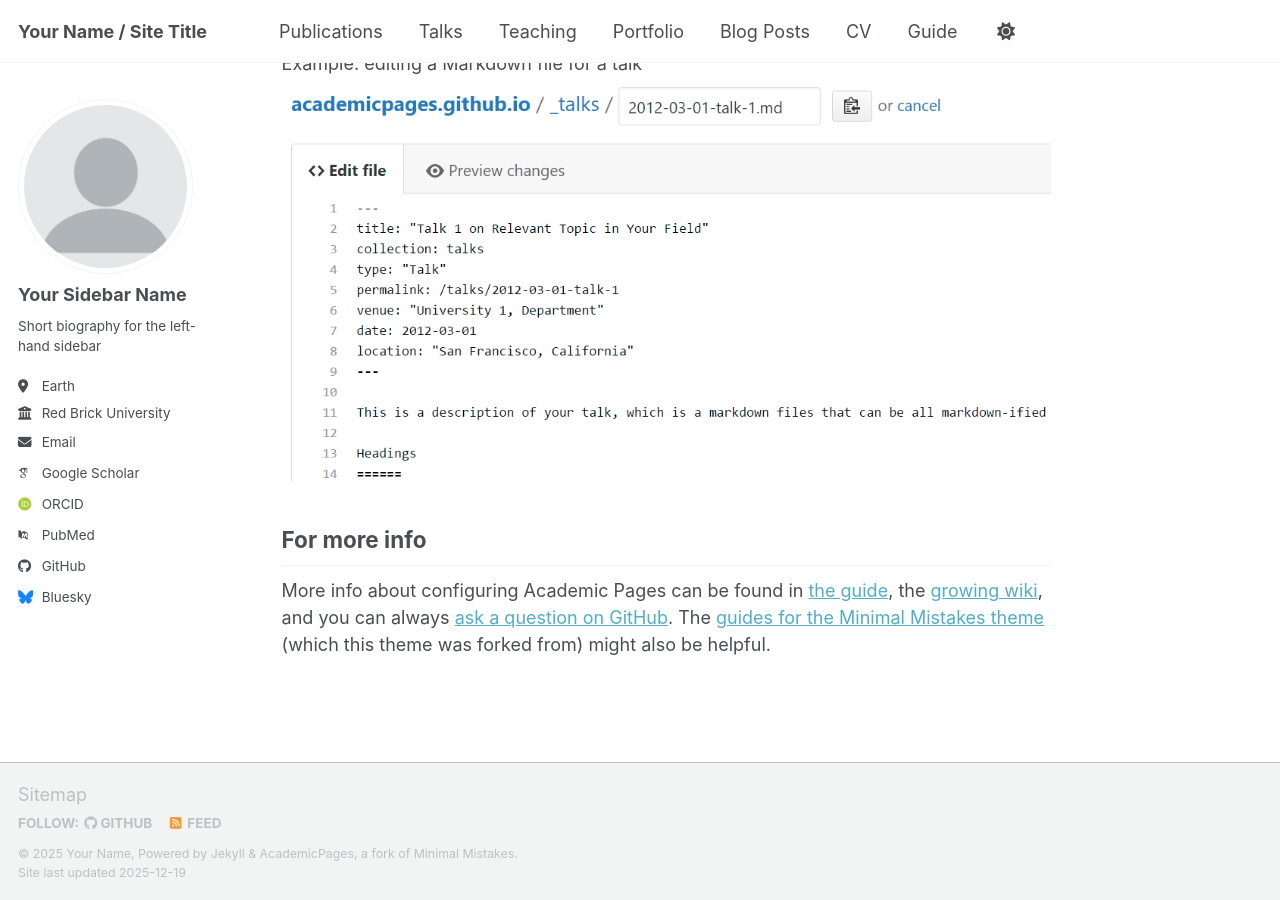
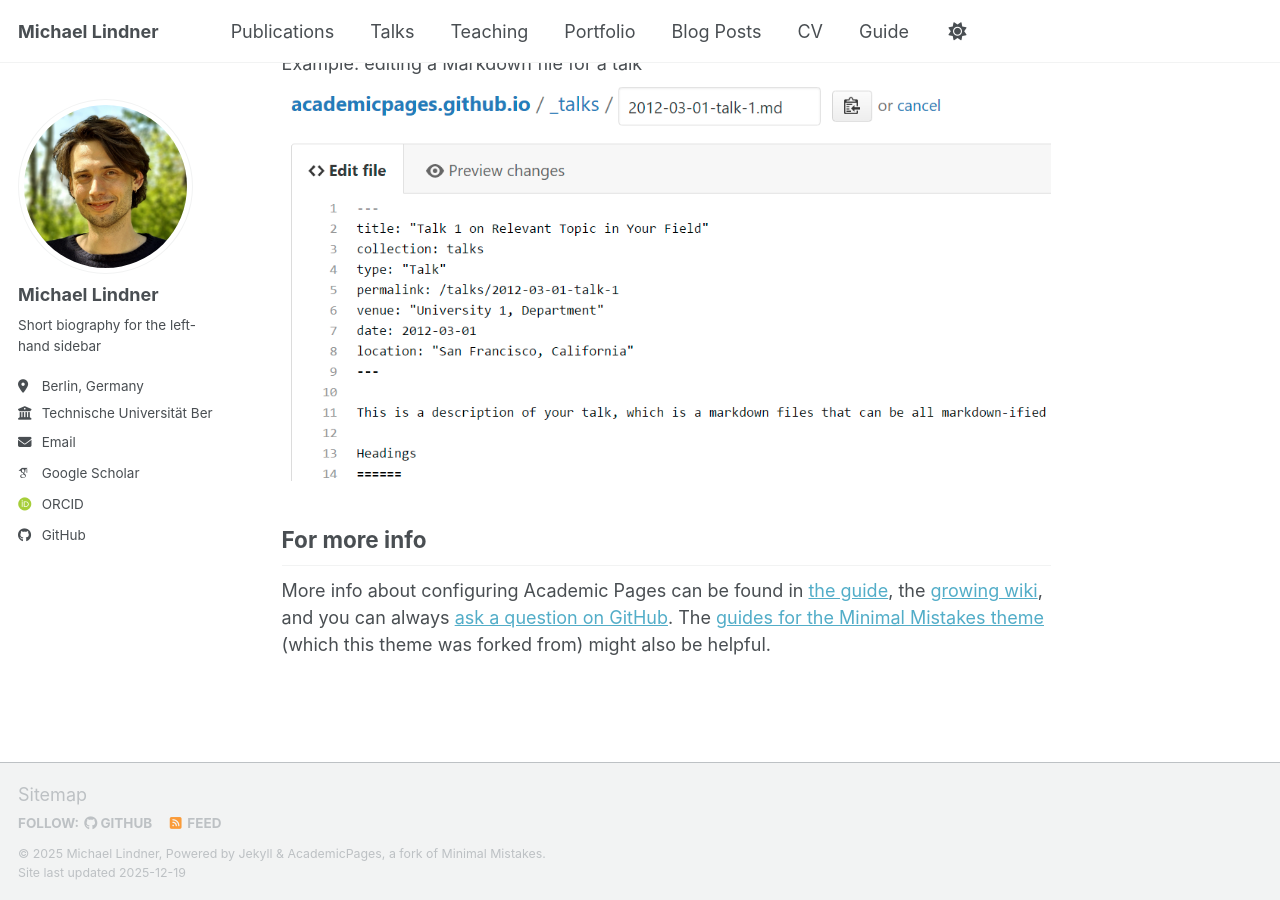
Before and after one commit to lindnemi/lindnemi.github.io, a Jekyll site: the page built from _pages/about.md, in a window 1280 px wide and 900 px high, scrolled down 2718 px. Built offline with Jekyll 4.4.1, drawn with Linux system fonts in a browser that asks for light colours; some web fonts are replaced; a script bundle is joined from its source files by our own code; library files that are not in the unit come from our copies.

Commit message:
update basic config

```diff
--- a/_config.yml
+++ b/_config.yml
@@ -9,39 +9,39 @@
 # Basic Site Settings
 locale                   : "en-US"
 site_theme               : "default" # Currently available options are "default", "air"
-title                    : "Your Name / Site Title"
+title                    : "Michael Lindner"
 title_separator          : "-"
-name                     : &name "Your Name"
-description              : &description "Your Name's academic portfolio"   # Update this with a general description of your site, this is the default if not overridden by a page
-url                      : https://academicpages.github.io # The base hostname & protocol for your site e.g. "https://[your GitHub username].github.io",
+name                     : &name "Michael Lindner"
+description              : &description "Michael Lindner's academic portfolio"   # Update this with a general description of your site, this is the default if not overridden by a page
+url                      : https://lindnemi.github.io # The base hostname & protocol for your site e.g. "https://[your GitHub username].github.io",
                                                            # or if you already have some other page hosted on Github then use "https://[your GitHub username].github.io/[Your Repo Name]"
 baseurl                  : "" # the subpath of your site, e.g. "/blog"
-repository               : "academicpages/academicpages.github.io"
+repository               : "lindnemi/lindnemi.github.io"
 
 # Site Author - The following control what appear as part of the author content on the side bar.
 #               If a field is blank the icon and link will not appear, otherwise it will be shown.
 #               Additional customization can be done by editing /_includes/author-profile.html
 author:
   # Biographic information
-  avatar           : "profile.png"
-  name             : "Your Sidebar Name"
+  avatar           : "PassMichaNeu2.jpg"
+  name             : "Michael Lindner"
   pronouns         : # example: "she/her"
   bio              : "Short biography for the left-hand sidebar"
-  location         : "Earth"
-  employer         : "Red Brick University"
+  location         : "Berlin, Germany"
+  employer         : "Technische Universität Berlin"
   uri              : # URL
-  email            : "none@example.org"
+  email            : "m.lindner@tu-berlin.de"
 
   # Academic websites
   academia         : # URL
   arxiv            : # URL - Update with the correct link to your profile
-  googlescholar    : "https://scholar.google.com/citations?user=PS_CX0AAAAAJ"
+  googlescholar    : "https://scholar.google.com/citations?user=U5aWcqcAAAAJ"
   inspire-hep      : # URL
   impactstory      : # URL
-  orcid            : "https://orcid.org/yourorcidurl"
+  orcid            : "https://orcid.org/0000-0001-9697-7577"
   semantic         : # URL
   ssrn             : # URL
-  pubmed           : "https://www.ncbi.nlm.nih.gov/pubmed/?term=john+snow"
+  pubmed           : # URL
   researchgate     : # URL
   scopus           : # URL
   zotero           : # URL
@@ -51,13 +51,13 @@
   bitbucket        : # Username - Update with your username on the site
   codepen          : # Username
   dribbble         : # Username
-  github           : "academicpages"
+  github           : "lindnemi"
   kaggle           : # Username
   stackoverflow    : # User number or user number and name (i.e., use "1" or "1/jeff-atwood")
 
   # Social media
   artstation       : # Username
-  bluesky          : "bsky.app" # Replace this with you Bluesky username
+  bluesky          : # username
   facebook         : # Username
   flickr           : # Username
   foursquare       : # Username
```
Also changed, not shown: images/PassMichaNeu2.jpg (added).
